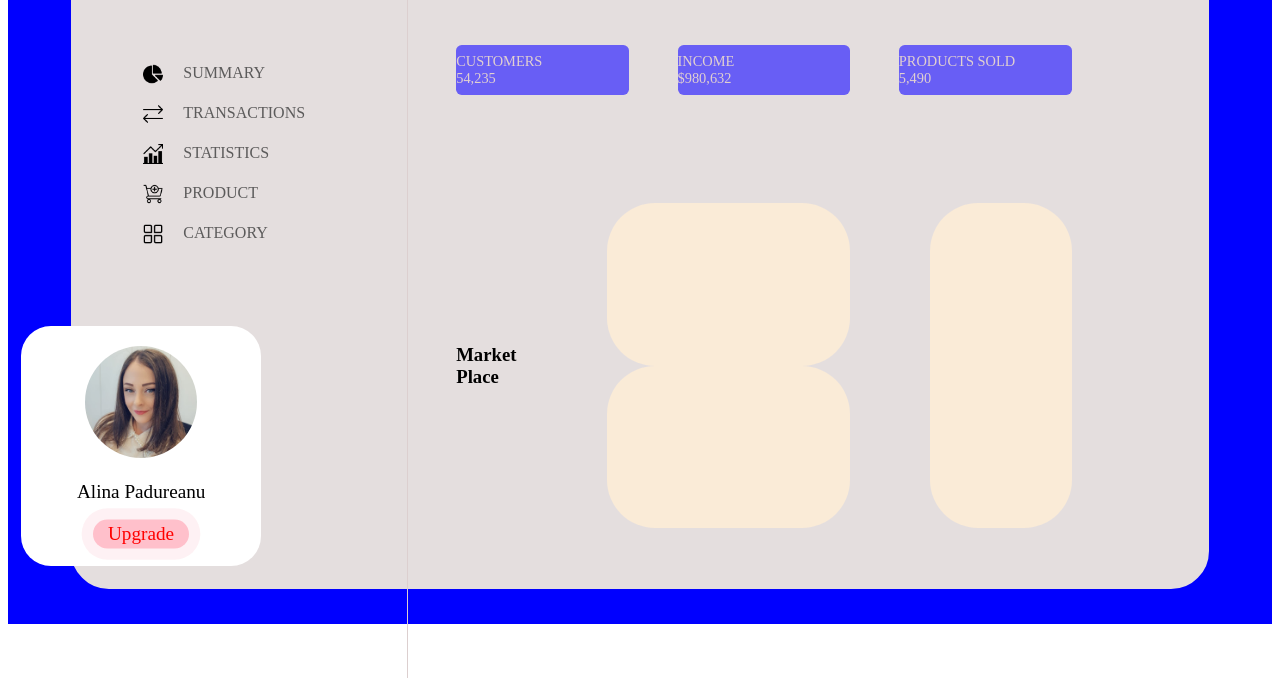
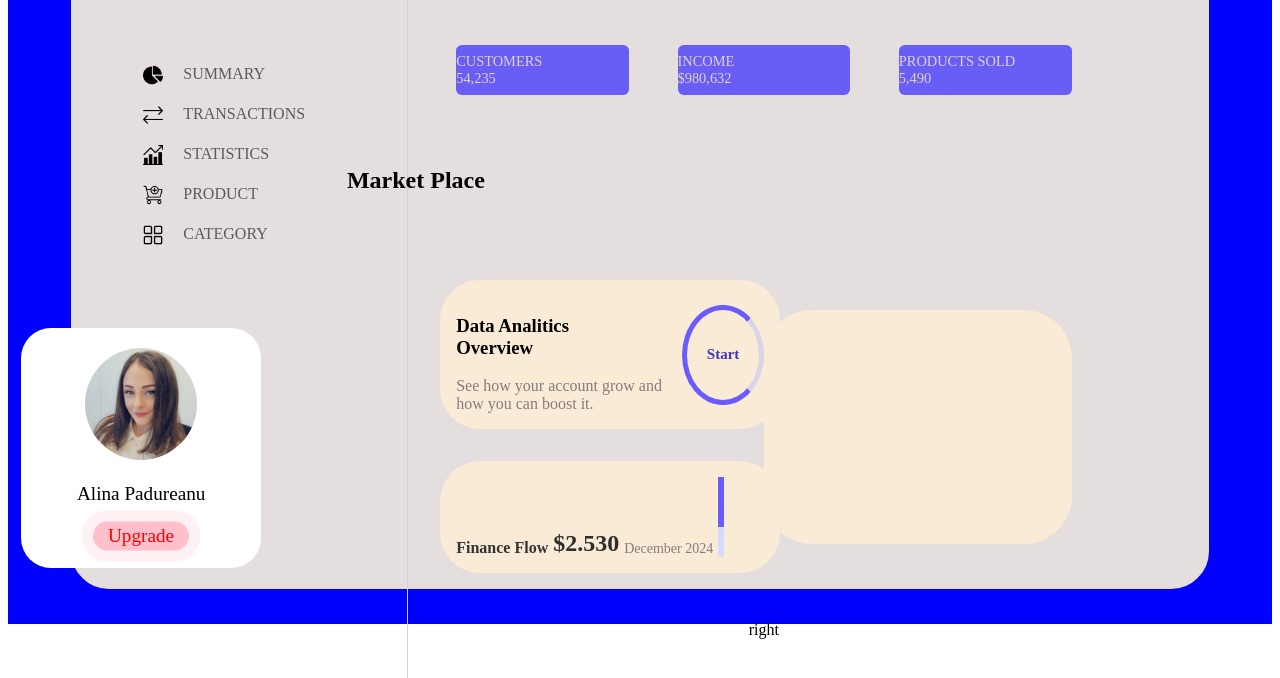
Before and after one commit to Alina010234/LandingPages, a plain HTML site: page Business_dashboard/business.html in a window 1280 px wide. Shown: the part 184-862 px from the top of the page. Drawn offline with nearby package versions, Linux system fonts and the light colour scheme.

Commit message:
update dashboard

```diff
--- a/Business_dashboard/business.css
+++ b/Business_dashboard/business.css
@@ -113,6 +113,12 @@ ul li:hover {
 .header {
   width: 100%;
   height: auto;
+  justify-content: space-around;
+  flex-direction: column;
+}
+.part1 {
+  width: 100%;
+  display: flex;
   justify-content: space-between;
 }
 .header-icons {
@@ -123,6 +129,11 @@ ul li:hover {
   height: 2em;
   border: 0.1em solid grey;
   border-radius: 0.4em;
+}
+.part2 {
+  width: 100%;
+  display: flex;
+  justify-content: space-between;
 }
 .details {
   width: 100%;
@@ -143,23 +154,82 @@ ul li:hover {
 .content {
   width: 100%;
   height: 100%;
+  flex-direction: row;
 }
-.middle-title {
-  flex-direction: row;
+h2 {
+  margin-left: -29em;
+  margin-top: 3em;
 }
 .left {
   width: 100%;
-  height: 100%;
+  height: auto;
   flex-direction: column;
+  gap: 2em;
 }
 .box {
-  width: 60%;
-  height: 30%;
+  width: 100%;
+  height: auto;
   background-color: antiquewhite;
-  border-radius: 3em;
+  border-radius: 2.5em;
+  padding: 1em;
 }
+.analitics {
+  display: flex;
+  justify-content: space-between;
+  align-items: center;
+}
+.analitics p {
+  font-size: 1em;
+  color: #877b7b;
+  margin: 5px 0 0;
+}
+.cercle {
+  width: 110px;
+  height: 90px;
+  border: 5px solid #6a5bff;
+  border-left-color: #6a5bff;
+  border-right-color: #d7d5e8;
+  border-radius: 50%;
+  font-size: 15px;
+  font-weight: bold;
+  color: #4136ba;
+  transform: rotate y(-25deg);
+}
+.small-t {
+  font-size: 16px;
+  font-weight: bold;
+  color: #333;
+  margin: 0;
+}
+.amount {
+  font-size: 24px;
+  font-weight: bold;
+  color: #2d2d2d;
+  margin: 0;
+}
+.date {
+  font-size: 14px;
+  color: #877b7b;
+  margin: 0;
+}
+.flow {
+  display: flex;
+  align-items: flex-end;
+  gap: 5px;
+}
+.simple-bar {
+  width: 6px;
+  height: 30px;
+  background-color: #d7d9ff;
+  border-radius: 3px;
+}
+.tall-bar {
+  background-color: #6a5bff;
+  height: 50px;
+}
+
 .pro {
-  width: 35%;
+  width: 100%;
   height: 60%;
   background-color: antiquewhite;
   border-radius: 3em;
--- a/Business_dashboard/business.html
+++ b/Business_dashboard/business.html
@@ -45,6 +45,7 @@
         </div>
         <div class="middle-side d-flex-center">
           <div class="header d-flex-center">
+            <div class="part1">
               <h1>Business Dashboard</h1>
             <div class="header-icons d-flex-center">
               <div class="search h-icon d-flex-center">
@@ -55,6 +56,7 @@
               </div>
             </div>
           </div>
+            <div class="part2">
               <div class="details d-flex-center">
               <div class="customers purple d-flex-center">
                 CUSTOMERS <br />54,235
@@ -64,16 +66,35 @@
                 PRODUCTS SOLD <br />5,490
               </div>
             </div>
+          </div>
+        </div>
+        <h2>Market Place</h2><br>
           <div class="content d-flex-center">
-            <div class="middle-title"><h3>Market Place</h3></div>
             <div class="left d-flex-center">
-              <div class="analitics box"></div>
-              <div class="flow box"></div>
+              <div class="analitics box">
+                <div class="text">
+                  <h3>Data Analitics <br>Overview</h3>
+                  <p>See how your account grow and how you can boost it.</p>
+                </div>
+                <div class="cercle d-flex-center">Start</div>
+              </div>
+              <div class="flow box">
+                 <div class="small-t">Finance Flow</div>
+                 <div class="amount">$2.530</div>
+                 <div class="date">December 2024</div>
+                <div class="stats">
+                  <div class="short-bar"></div>
+                  <div class="bar"></div>
+                  <div class="tall-bar"></div>
+                  <div class="high-bar"></div>
+                  <div class="simple-bar"></div>
+                </div>
+              </div>
             </div>
             <div class="pro"></div>
           </div>
+
           <div class="footer"></div>
-        </div>
         <div class="right-side">right</div>
       </div>
     </div>
```
Lines whose indentation alone changed are shown as unchanged.
